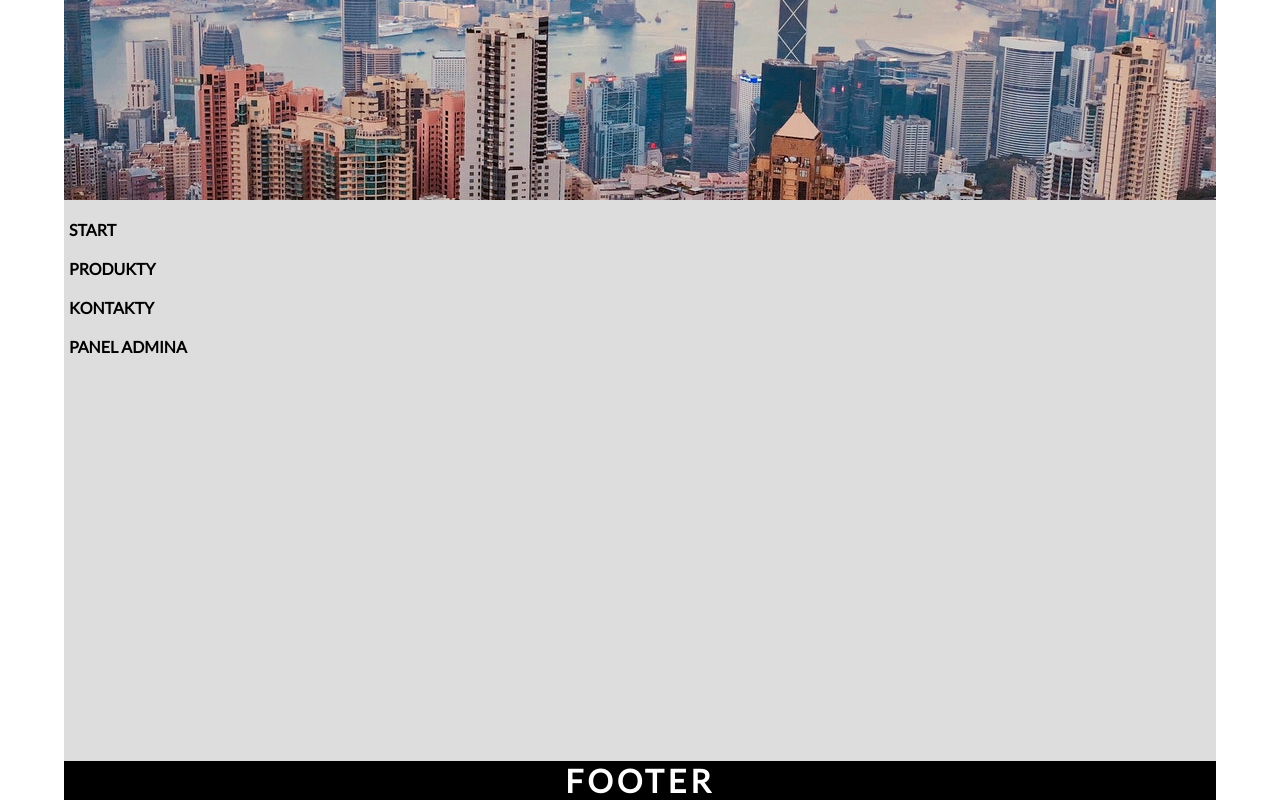
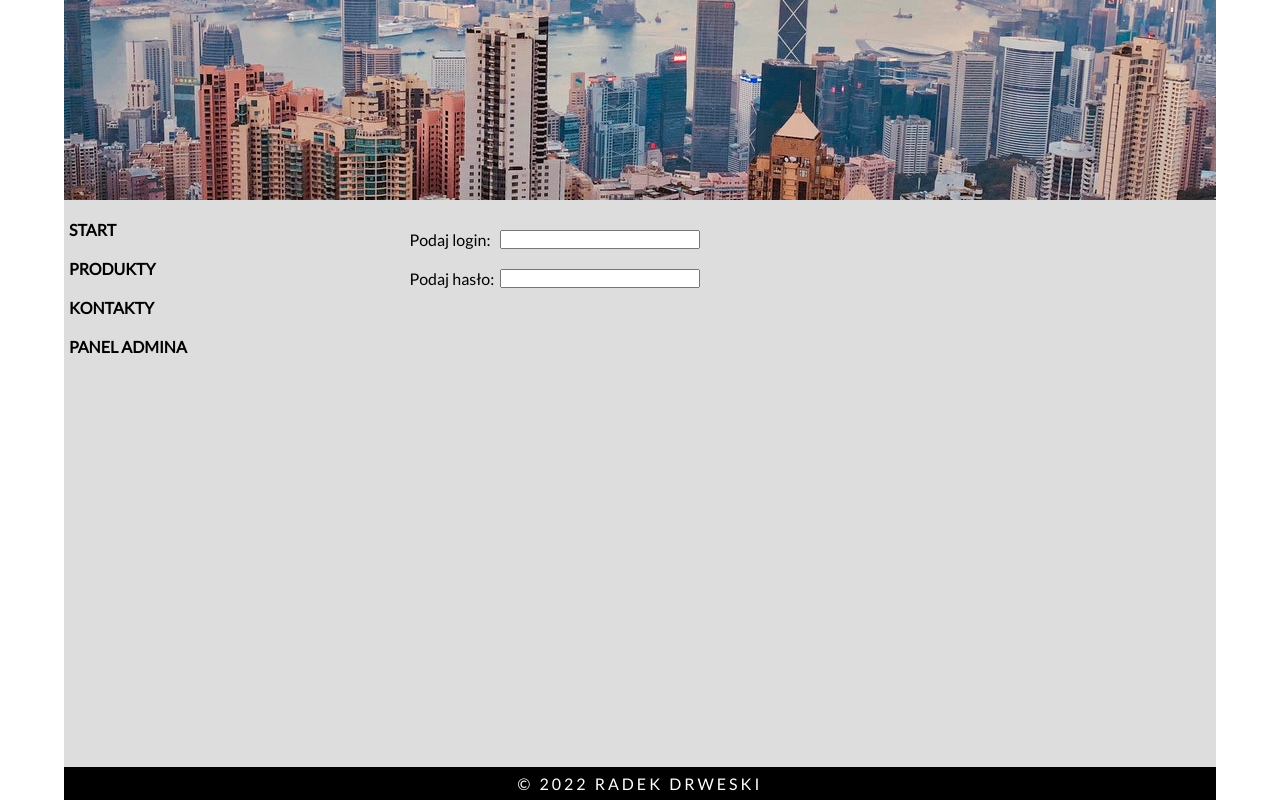
Before and after one commit to radek-drw/React-router-website, a React (Create React App) app: page /login in a window 1280 px wide. Built offline with nearby package versions, Linux system fonts and the light colour scheme.

Commit message:
Update and products list added

```diff
--- /dev/null
+++ b/src/components/Product.js
@@ -0,0 +1,9 @@
+import React from 'react';
+
+const Product = () => {
+  return (
+    <p>Produkt</p>
+  );
+}
+
+export default Product;
--- a/src/layouts/Footer.js
+++ b/src/layouts/Footer.js
@@ -1,6 +1,8 @@
 const Footer = () => {
   return (
-    <h1>Footer</h1>
+    <div>
+      <p>&copy; 2022 Radek Drweski</p>
+    </div>
   );
 }
 
--- a/src/layouts/Section.js
+++ b/src/layouts/Section.js
@@ -2,18 +2,22 @@ import React from 'react';
 import { Routes, Route } from 'react-router-dom';
 
 import HomePage from '../pages/HomePage';
-import ProductsPage from '../pages/ProductsPage';
+import ProductPage from '../pages/ProductPage';
+import ProductListPage from '../pages/ProductListPage';
 import ContactsPage from '../pages/ContactsPage';
 import AdminPage from '../pages/AdminPage';
+import LoginPage from '../pages/LoginPage';
 import ErrorPage from '../pages/ErrorPage';
 
 const Section = () => {
   return (
     <Routes>
       <Route path='/' element={<HomePage />} />
-      <Route path='/products' element={<ProductsPage />} />
+      <Route path='/products' element={<ProductListPage />} />
+      <Route path='/product/:id' element={<ProductPage />} />
       <Route path='/contacts' element={<ContactsPage />} />
       <Route path='/admin' element={<AdminPage />} />
+      <Route path='/login' element={<LoginPage />} />
       <Route element={<ErrorPage />} />
     </Routes>
   );
--- a/src/pages/AdminPage.js
+++ b/src/pages/AdminPage.js
@@ -1,6 +1,16 @@
+import React from 'react';
+import { Routes, Route, Navigate } from 'react-router-dom';
+
+const permission = false;
+
 const AdminPage = () => {
   return (
-    <h2>Strona administratora</h2>
+    <>
+      {permission ? <h2>Witaj w panelu admina</h2> :
+        <Routes>
+          <Route path="*" element={<Navigate to='/login' replace />} />
+        </Routes>}
+    </>
   );
 }
 
--- /dev/null
+++ b/src/pages/LoginPage.js
@@ -0,0 +1,17 @@
+import React from 'react';
+import '../styles/LoginPage.css';
+
+const LoginPage = () => {
+  return (
+    <div className='admin'>
+      <label htmlFor="login">Podaj login:
+        <input type="text" id='login' />
+      </label>
+      <label htmlFor="password">Podaj hasło:
+        <input type="password" />
+      </label>
+    </div>
+  );
+}
+
+export default LoginPage;
--- /dev/null
+++ b/src/pages/ProductListPage.js
@@ -0,0 +1,27 @@
+import React from 'react';
+import { Link } from 'react-router-dom';
+import '../styles/ProductListPage.css';
+
+const products = ['car', 'bike', 'motorcycle'];
+
+const ProductListPage = () => {
+
+  const list = products.map(product => (
+    <li key={product}>
+      <Link to={`/product/${product}`} >{product}</Link>
+    </li>
+  ))
+
+  return (
+    <>
+      <h2>Lista produktów</h2>
+      <div className="products">
+        <ul>
+          {list}
+        </ul>
+      </div>
+    </>
+  );
+}
+
+export default ProductListPage;
--- /dev/null
+++ b/src/pages/ProductPage.js
@@ -0,0 +1,16 @@
+import React from 'react';
+import { Link } from 'react-router-dom';
+import Product from '../components/Product';
+
+const ProductPage = (props) => {
+  console.log(props);
+  return (
+    <>
+      <h2>Strona produktu</h2>
+      <Product />
+      <Link to='/products'>Powrót do listy produktów</Link>
+    </>
+  );
+}
+
+export default ProductPage;
--- a/src/pages/ProductsPage.js
+++ /dev/null
@@ -1,7 +0,0 @@
-const ProductsPage = () => {
-  return (
-    <h2>Strona produktów</h2>
-  );
-}
-
-export default ProductsPage;
--- a/src/styles/App.css
+++ b/src/styles/App.css
@@ -24,8 +24,9 @@ section {
 
 footer {
   text-align: center;
-  letter-spacing: 4px;
-  text-transform: uppercase;
   color: #fff;
   background-color: #000;
+  padding: 7px 0;
+  letter-spacing: 3px;
+  text-transform: uppercase;
 }
--- /dev/null
+++ b/src/styles/LoginPage.css
@@ -0,0 +1,9 @@
+.admin label {
+  display: grid;
+  grid-template-columns: 90px auto;
+  margin: 20px 0;
+}
+
+.admin input {
+  width: 200px;
+}
--- /dev/null
+++ b/src/styles/ProductListPage.css
@@ -0,0 +1,17 @@
+.products ul {
+  margin: 10px 0 0 25px;
+  list-style-type: square;
+}
+
+.products li {
+  margin-top: 5px;
+}
+
+.products a {
+  text-decoration: none;
+  color: black;
+}
+
+.products a:hover {
+  text-decoration: underline;
+}
```
